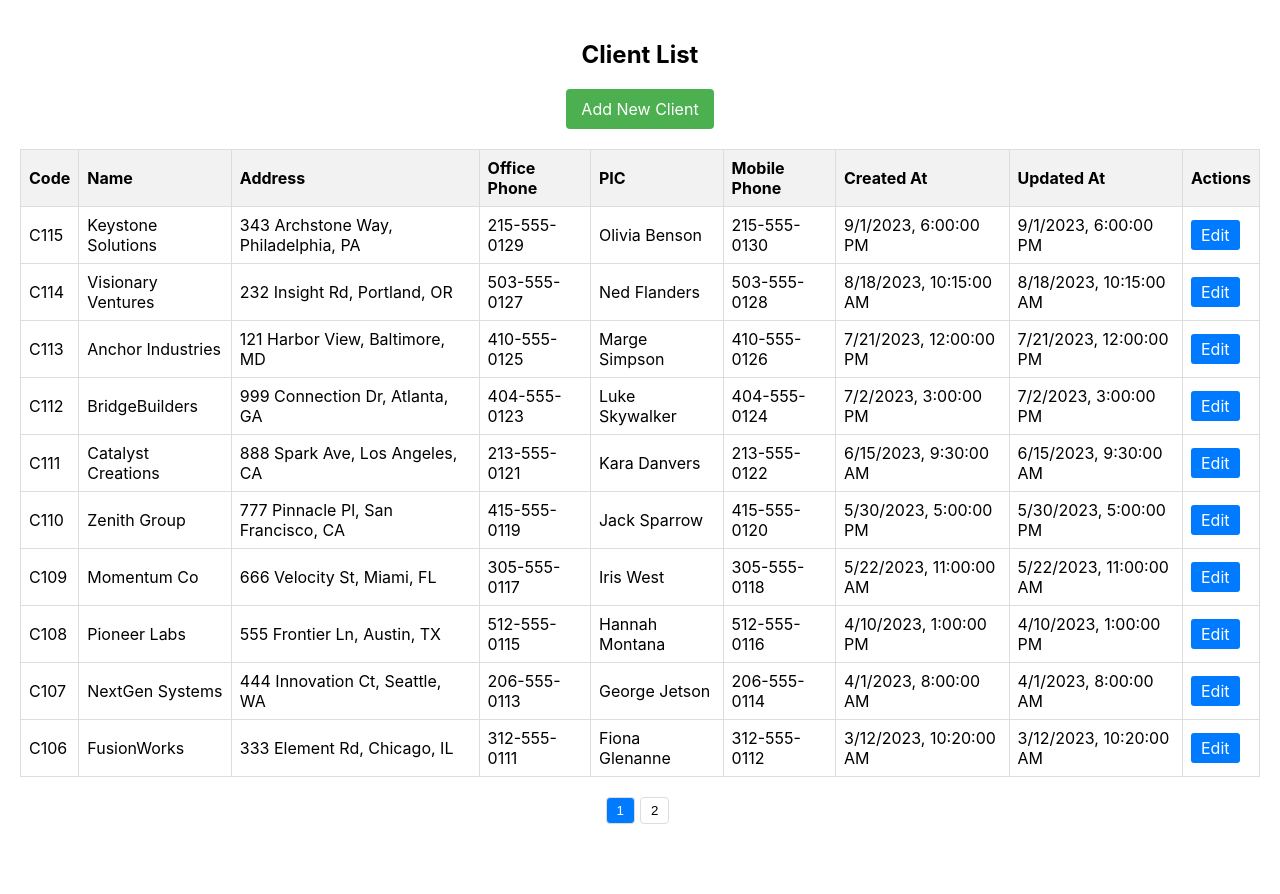
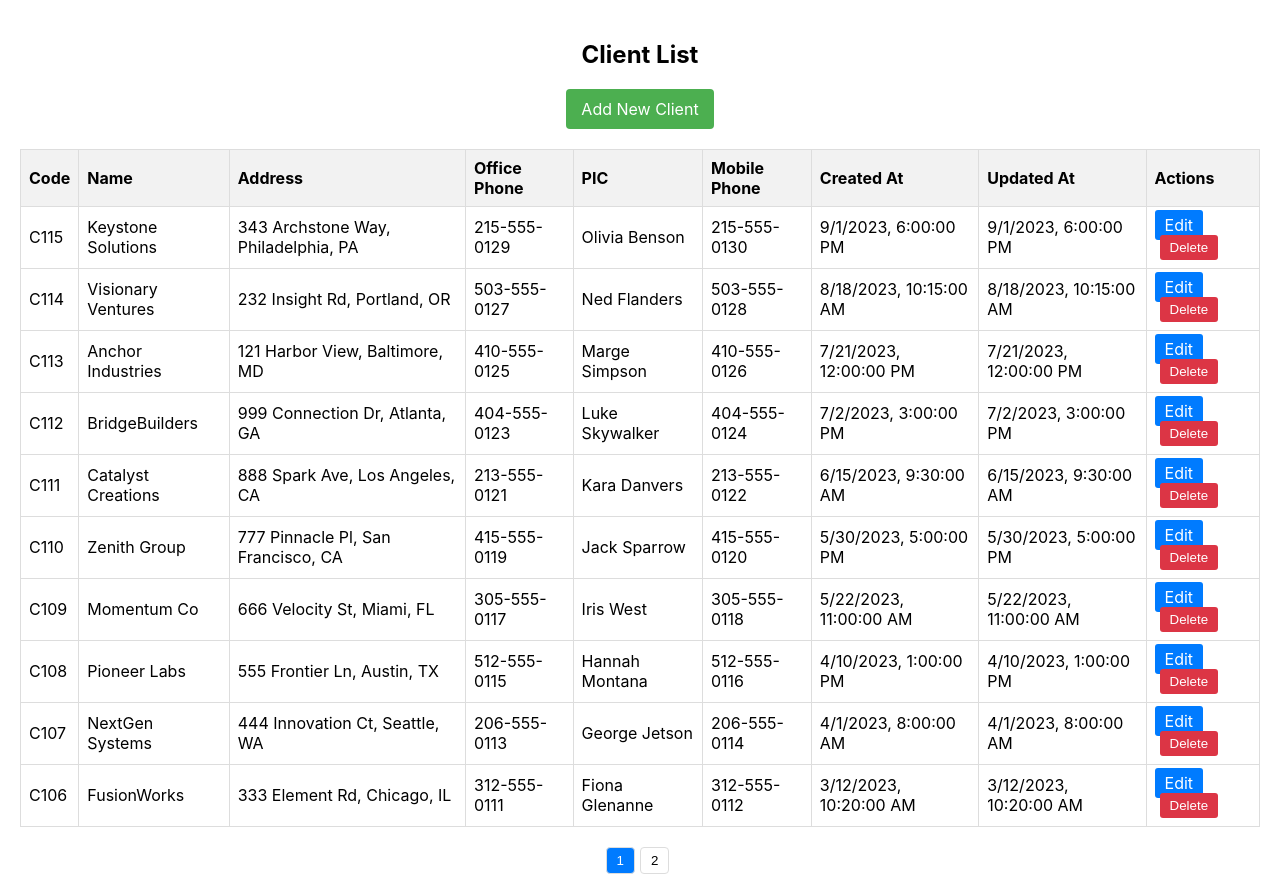
Before and after one commit to ari-fikri/dunses-inventory, a React (Create React App) app: page /clients in a window 1280 px wide. Before the commit the page ends 844 px from the top, so only its background shows below. Built offline with nearby package versions, Linux system fonts and the light colour scheme.

Commit message:
- Add delete button to product and client list - add confirmation dialog prior deletion

```diff
--- a/src/App.js
+++ b/src/App.js
@@ -35,6 +35,10 @@ function App() {
     }
   };
 
+  const handleDeleteClient = (clientCode) => {
+    setClients(clients.filter(c => c.client_code !== clientCode));
+  };
+
   const handleSaveProduct = (productToSave) => {
     const now = new Date().toISOString();
     const existingProductIndex = products.findIndex(p => p.product_code === productToSave.product_code);
@@ -49,15 +53,19 @@ function App() {
     }
   };
 
+  const handleDeleteProduct = (productCode) => {
+    setProducts(products.filter(p => p.product_code !== productCode));
+  };
+
   return (
     <Router>
       <div className="App">
         <Routes>
           <Route path="/" element={<HomeScreen />} />
-          <Route path="/clients" element={<ClientList clients={clients} />} />
+          <Route path="/clients" element={<ClientList clients={clients} onDelete={handleDeleteClient} />} />
           <Route path="/client-form" element={<ClientForm onSave={handleSaveClient} clients={clients} />} />
           <Route path="/client-form/:clientId" element={<ClientForm onSave={handleSaveClient} clients={clients} />} />
-          <Route path="/products" element={<ProductList products={products} />} />
+          <Route path="/products" element={<ProductList products={products} onDelete={handleDeleteProduct} />} />
           <Route path="/product-form" element={<ProductForm onSave={handleSaveProduct} products={products} />} />
           <Route path="/product-form/:productCode" element={<ProductForm onSave={handleSaveProduct} products={products} />} />
         </Routes>
--- a/src/components/ClientList.css
+++ b/src/components/ClientList.css
@@ -39,6 +39,11 @@
   text-decoration: none;
 }
 
+.action-button.delete-button {
+  background-color: #dc3545;
+  margin-left: 5px;
+}
+
 .pagination {
   margin-top: 20px;
 }
--- a/src/components/ClientList.js
+++ b/src/components/ClientList.js
@@ -2,7 +2,7 @@ import React, { useState } from 'react';
 import { Link } from 'react-router-dom';
 import './ClientList.css';
 
-const ClientList = ({ clients }) => {
+const ClientList = ({ clients, onDelete }) => {
   const [currentPage, setCurrentPage] = useState(1);
   const clientsPerPage = 10;
 
@@ -15,6 +15,12 @@ const ClientList = ({ clients }) => {
 
   const handlePageChange = (pageNumber) => {
     setCurrentPage(pageNumber);
+  };
+
+  const handleDelete = (clientCode) => {
+    if (window.confirm('Are you sure you want to delete this client?')) {
+      onDelete(clientCode);
+    }
   };
 
   return (
@@ -52,6 +58,9 @@ const ClientList = ({ clients }) => {
                 <Link to={`/client-form/${client.client_code}`} className="action-button">
                   Edit
                 </Link>
+                <button onClick={() => handleDelete(client.client_code)} className="action-button delete-button">
+                  Delete
+                </button>
               </td>
             </tr>
           ))}
--- a/src/components/ProductList.css
+++ b/src/components/ProductList.css
@@ -37,6 +37,11 @@
   border-radius: 3px;
 }
 
+.action-button.delete-button {
+  background-color: #dc3545;
+  margin-left: 5px;
+}
+
 .pagination {
   margin-top: 20px;
 }
--- a/src/components/ProductList.js
+++ b/src/components/ProductList.js
@@ -2,7 +2,7 @@ import React, { useState } from 'react';
 import { Link } from 'react-router-dom';
 import './ProductList.css';
 
-const ProductList = ({ products }) => {
+const ProductList = ({ products, onDelete }) => {
   const [currentPage, setCurrentPage] = useState(1);
   const productsPerPage = 10;
 
@@ -15,6 +15,12 @@ const ProductList = ({ products }) => {
 
   const handlePageChange = (pageNumber) => {
     setCurrentPage(pageNumber);
+  };
+
+  const handleDelete = (productCode) => {
+    if (window.confirm('Are you sure you want to delete this product?')) {
+      onDelete(productCode);
+    }
   };
 
   return (
@@ -48,6 +54,9 @@ const ProductList = ({ products }) => {
                 <Link to={`/product-form/${product.product_code}`} className="action-button">
                   Edit
                 </Link>
+                <button onClick={() => handleDelete(product.product_code)} className="action-button delete-button">
+                  Delete
+                </button>
               </td>
             </tr>
           ))}
```
